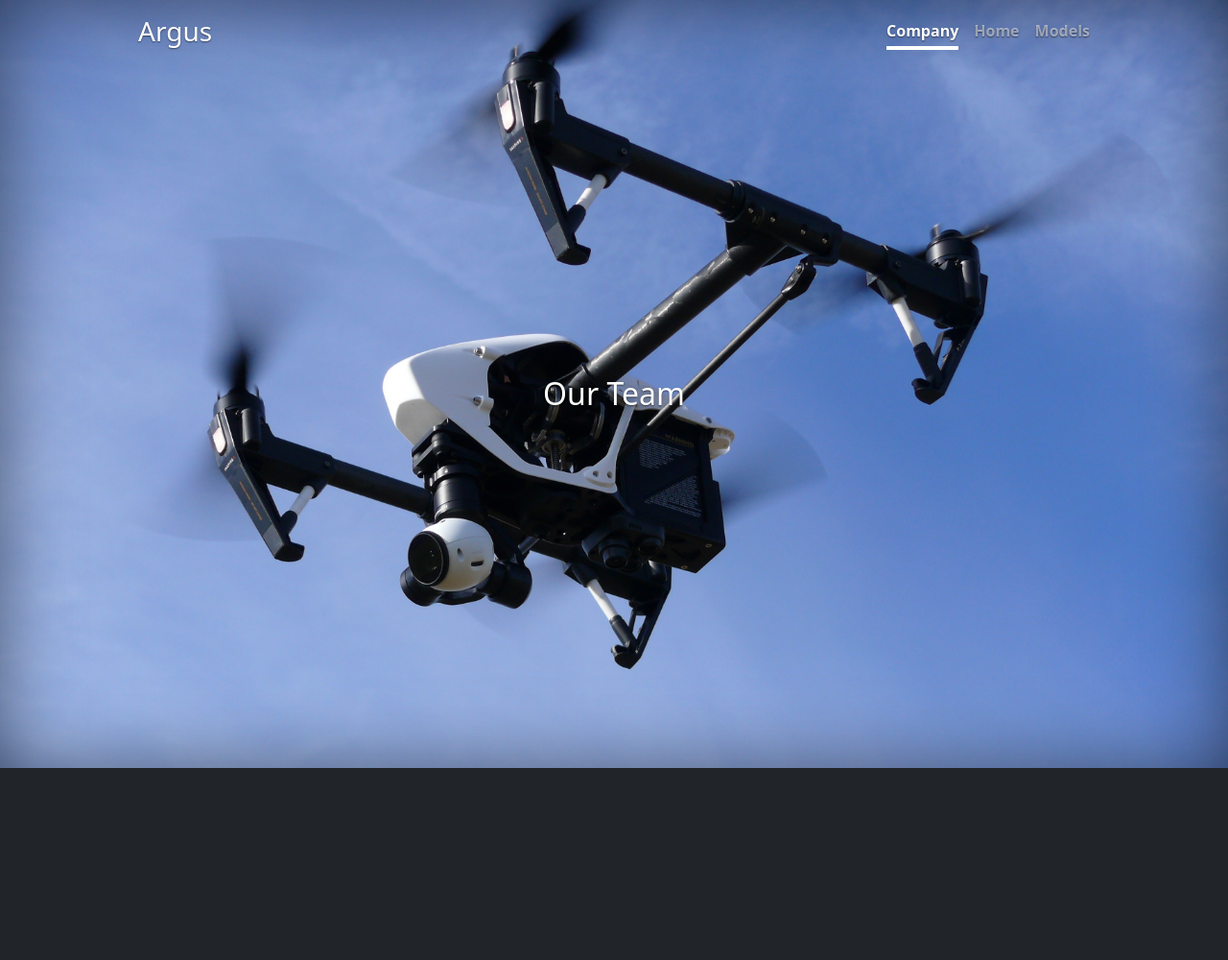
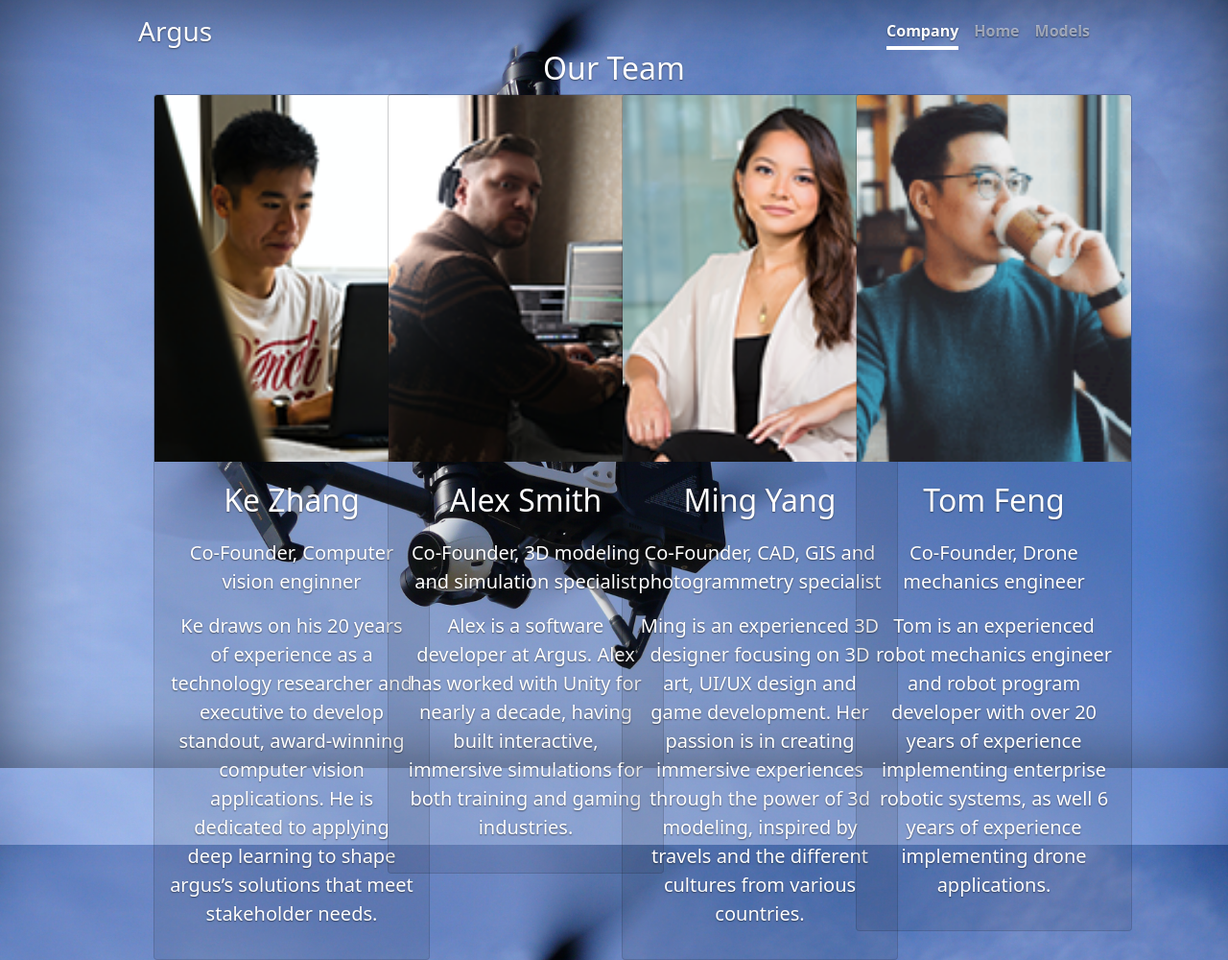
Before and after one commit to technical-zebra/Argus-startup, a plain HTML site: page company.html in a window 1280 px wide. Shown: the whole page at 96% size. Before the commit the page ends 800 px from the top, so only its background shows below. Drawn offline with Linux system fonts and the light colour scheme.

Commit message:
finished company.html

```diff
--- a/company.html
+++ b/company.html
@@ -26,7 +26,7 @@
     body {
       background-image: url("imgs/cover.jpg");
       background-position: center;
-      background-size:100%;
+      background-size: 100%;
     }
 
     @media (min-width: 768px) {
@@ -43,6 +43,8 @@
 
 <body class="d-flex h-100 text-center text-white bg-dark">
 
+
+
   <div class="cover-container d-flex w-100 h-100 p-3 mx-auto flex-column">
     <header class="mb-auto">
       <div>
@@ -57,7 +59,74 @@
 
     <main class="px-3">
       <h2>Our Team</h2>
-      <p class="lead"></p>
+      <div class="row row-cols-1 row-cols-sm-2 row-cols-md-4 g-3">
+        <div class="col">
+          <div class="card bg-dark bg-opacity-10" style="width: 18rem;">
+            <img src="imgs/Ke.png" class="img-fluid card-img-top" alt="Ke">
+            <div class="card-body">
+              <p class="fs-2 lead">Ke Zhang</p>
+              <p class="lead">Co-Founder, Computer vision enginner</p>
+              <p class="lead">
+                Ke draws on his 20 years of experience as a technology researcher and executive to develop standout,
+                award-winning computer vision applications. He is dedicated to applying deep learning to shape argus’s
+                solutions
+                that meet stakeholder needs.
+              </p>
+            </div>
+          </div>
+        </div>
+        <div class="col">
+          <div class="card bg-dark bg-opacity-10" style="width: 18rem;">
+            <img src="imgs/Alex.png" class="img-fluid card-img-top" alt="Alex">
+            <div class="card-body">
+              <p class="fs-2 lead">Alex Smith</p>
+              <p class="lead">Co-Founder, 3D modeling and simulation specialist</p>
+              <p class="lead">
+                Alex is a software developer at Argus. Alex has worked with Unity for nearly a decade, having built
+                interactive,
+                immersive simulations for both training and gaming industries.
+              </p>
+            </div>
+          </div>
+        </div>
+        <div class="col">
+          <div class="card bg-dark bg-opacity-10" style="width: 18rem;">
+            <img src="imgs/Ming.png" class="img-fluid card-img-top" alt="Ming">
+            <div class="card-body">
+              <p class="fs-2 lead">Ming Yang</p>
+              <p class="lead">Co-Founder, CAD, GIS and photogrammetry specialist</p>
+              <p class="lead">
+                Ming is an experienced 3D designer focusing on 3D art, UI/UX design and game development. Her passion is
+                in
+                creating immersive experiences through the power of 3d modeling, inspired by travels and the different
+                cultures
+                from various countries.
+              </p>
+            </div>
+          </div>
+        </div>
+        <div class="col">
+          <div class="card bg-dark bg-opacity-10" style="width: 18rem;">
+            <img src="imgs/Tom.png" class="img-fluid card-img-top" alt="Tom">
+            <div class="card-body">
+              <p class="fs-2 lead">Tom Feng</p>
+              <p class="lead">Co-Founder, Drone mechanics engineer</p>
+              <p class="lead">
+                Tom is an experienced robot mechanics engineer and robot program developer with over 20 years of
+                experience
+                implementing enterprise robotic systems, as well 6 years of experience implementing drone applications.
+              </p>
+            </div>
+          </div>
+        </div>
+
+
+      </div>
+
+
+
+
+
     </main>
 
     <footer class="mt-auto text-white-50">
```
Also changed, not shown: imgs/Alex.png (added), imgs/Ke.png (added), imgs/Ming.png (added), imgs/Tom.png (added).
